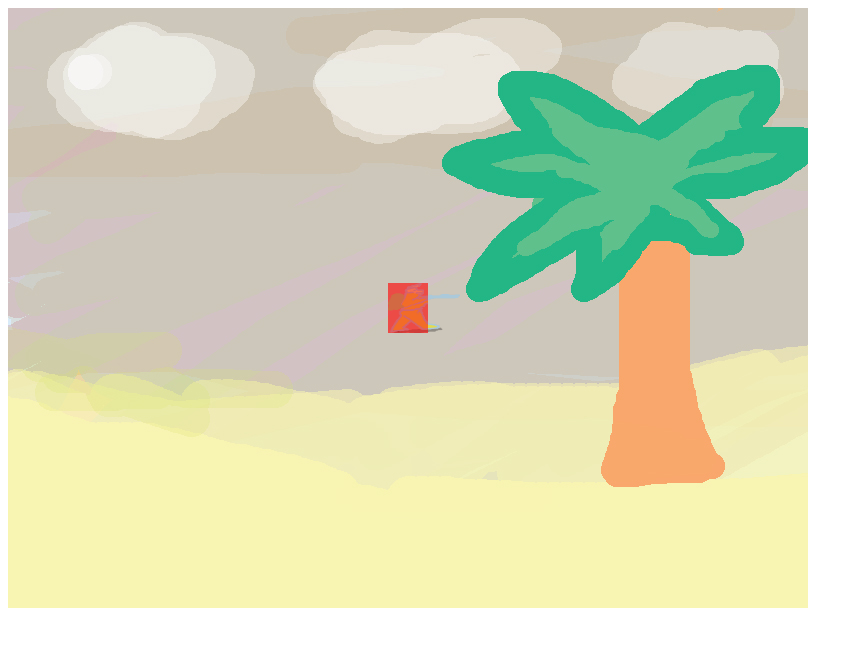
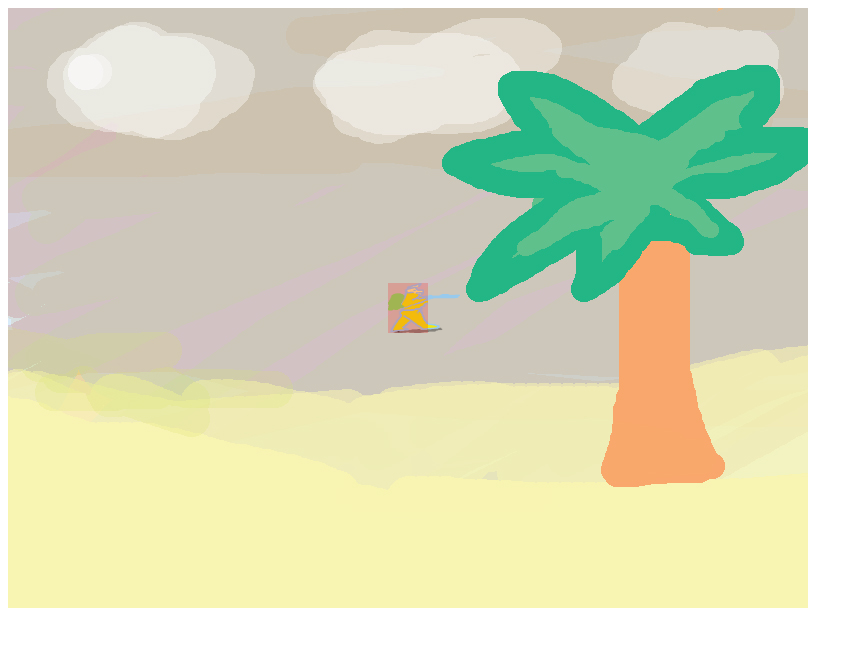
Before and after one commit to YuhanLiin/RealEngHack, a website: page index.html in a window 1280 px wide. Shown: the whole page, without its empty margins (0-863 px from the left). Drawn offline with nearby package versions, Linux system fonts and the light colour scheme.

Commit message:
Integrated verticle player sprites

```diff
--- a/index.html
+++ b/index.html
@@ -11,6 +11,8 @@
 <img id="bg" src="images/bg.jpg">
 <img id="player1" src="images/player.png">
 <img id="player2" src="images/player2.png">
+<img id="player3" src="images/player3.png">
+<img id="player4" src="images/player4.png">
 </div>
 
 <canvas id="screen" width="800" height="600">
--- a/js/bundle.js
+++ b/js/bundle.js
@@ -164,7 +164,6 @@ var Character = require("./character.js");
 function Player(game, x, y){
     var char = Character(game, x, y);
     char.receiveInputs = function(controls){
-        console.log(controls)
         switch(controls.dir){
             case 'i':
                 this.stop();
@@ -195,27 +194,32 @@ function drawGame(game){
     drawPlayer(game.player);
 
     ctx.fillStyle='red';
-    ctx.globalAlpha = 0.4;
+    ctx.globalAlpha = 0.2;
     drawHitbox(game.player);
-    ctx.restore();
+    ctx.globalAlpha = 1;
     //Draw other shit
 }
 
 var bg = document.getElementById('bg');
 function eraseGame(game){
+    ctx.clearRect(0, 0, canvas.width, canvas.height);
     ctx.drawImage(bg, 0, 0, canvas.width, canvas.height);
 }
 
-var playerSprites = [document.getElementById('player1'), document.getElementById('player2')];
+var playerSpritesHori = [document.getElementById('player1'), document.getElementById('player2')];
+var playerSpritesVert = [document.getElementById('player3'), document.getElementById('player4')];
 var drawPlayer = function(){
     var iteration = 0;
     var duration = 10
     return function (player){
         //x2 width to compensate for the gun
-        ctx.drawImage(playerSprites[Math.floor(iteration/duration)], player.x-player.width/2,
+        var sprites;
+        if (player.vely != 0) sprites = playerSpritesVert;
+        else sprites = playerSpritesHori;
+        ctx.drawImage(sprites[Math.floor(iteration/duration)], player.x-player.width/2,
             player.y-player.height/2, player.width*1.8, player.height);
         if (player.velx != 0 || player.vely != 0) iteration++;
-        if(iteration >= playerSprites.length*duration) iteration = 0;
+        if(iteration >= 2*duration) iteration = 0;
     }
 }();
 
```
Also changed, not shown: js/viewEngine.js (+10 -5 lines).
